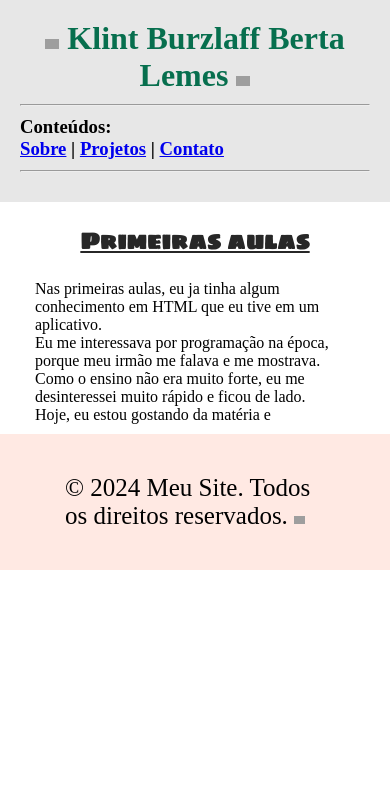
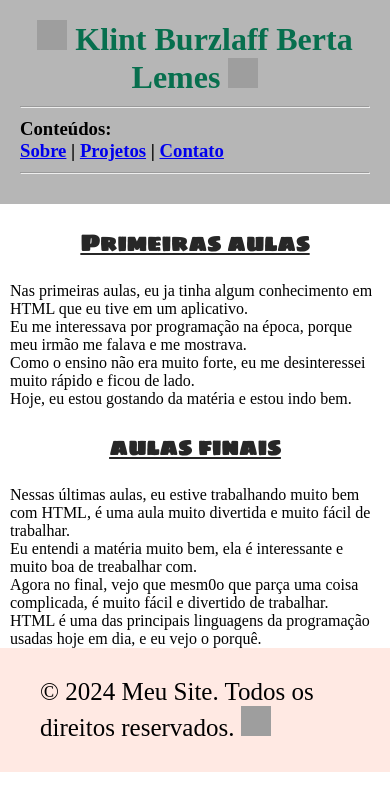
Before and after one commit to KlintBzl/Portifolio, a plain HTML site: page Portifólio/index.html in a window 390 px wide. Drawn offline with Linux system fonts and the light colour scheme; grey boxes are pictures that could not be loaded; a web font is replaced by a local one.

Commit message:
portifolio

```diff
--- a/Portifólio/index.html
+++ b/Portifólio/index.html
@@ -35,7 +35,15 @@
                 Nas primeiras aulas, eu ja tinha algum conhecimento em HTML que eu tive em um aplicativo. <br>
                 Eu me interessava por programação na época, porque meu irmão me falava e me mostrava. <br>
                 Como o ensino não era muito forte, eu me desinteressei muito rápido e ficou de lado. <br>
-                Hoje, eu estou gostando da matéria e <br>
+                Hoje, eu estou gostando da matéria e estou indo bem.
+            </p>
+
+            <h2><u>aulas finais</u></h2>
+            <p>
+                Nessas últimas aulas, eu estive trabalhando muito bem com HTML, é uma aula muito divertida e muito fácil de trabalhar. <br>
+                Eu entendi a matéria muito bem, ela é interessante e muito boa de treabalhar com. <br>
+                Agora no final, vejo que mesm0o que parça uma coisa complicada, é muito fácil e divertido de trabalhar. <br>
+                HTML é uma das principais linguagens da programação usadas hoje em dia, e eu vejo o porquê.
             </p>
     </main>
 
--- a/Portifólio/styles.css
+++ b/Portifólio/styles.css
@@ -6,8 +6,8 @@
 }
 
 img {
-    width: 4%;
-    height: auto;
+    width: 45px;
+    height: 45px;
 }
 
 header {
@@ -59,3 +59,34 @@ h4 a:hover {
 p{
     margin: 10px 35px;
 }
+
+@media (max-width: 600px){
+    h1{
+        text-align: center;
+    }
+    header{
+        background-color: rgb(182, 182, 182);
+    }
+    footer{
+        position: fixed;
+    }
+    img{
+        width: 30px;
+        height: 30px;
+    }
+    p{
+        margin: 0px 10px;
+    }
+}
+@media (min-width: 601px) and (max-width: 1024px){
+    header{
+        background-color: rgb(206, 206, 206);
+    }
+    footer{
+        bottom: 0%;
+    }
+    img{
+        width: 40px;
+        height: 40px;
+    }
+}
```
